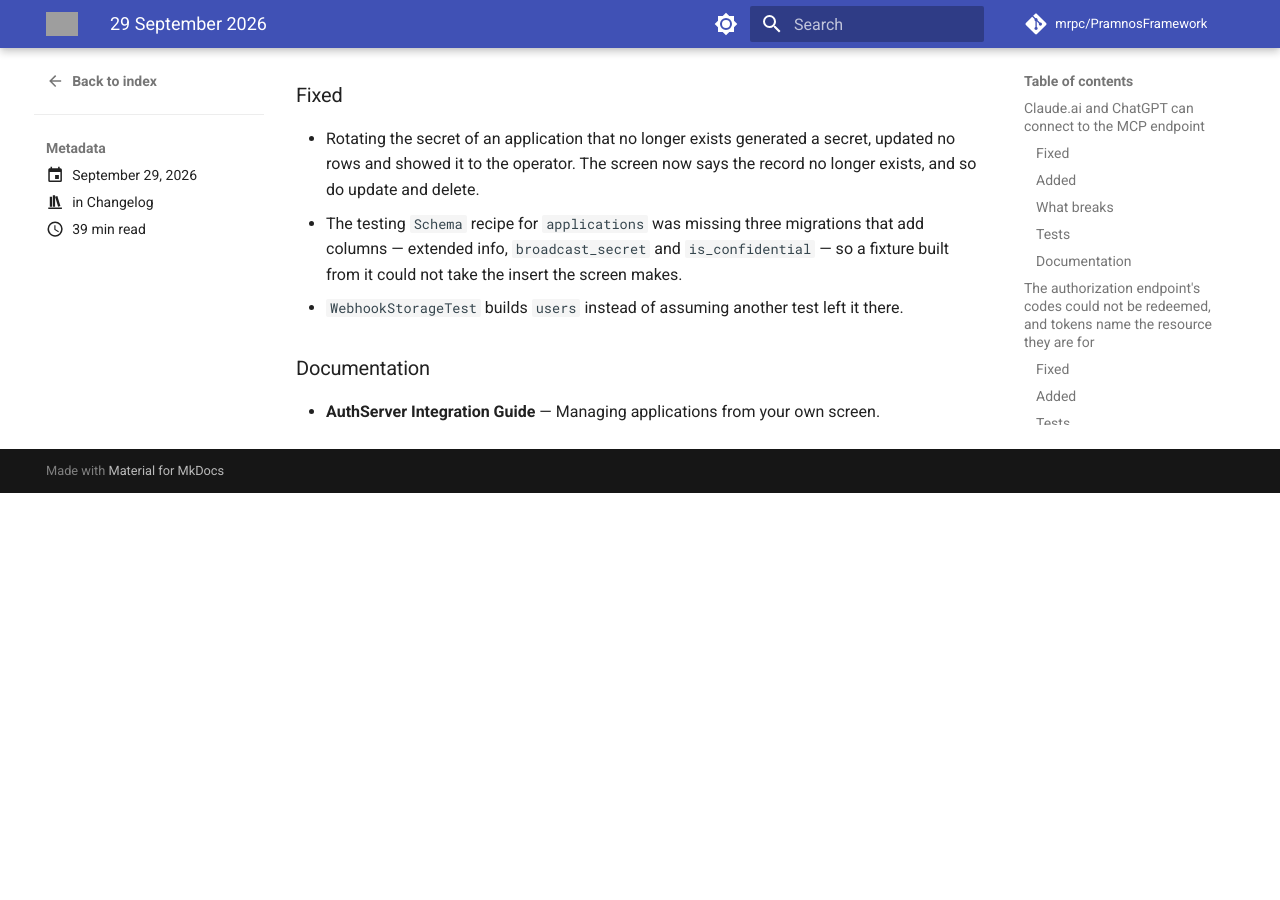
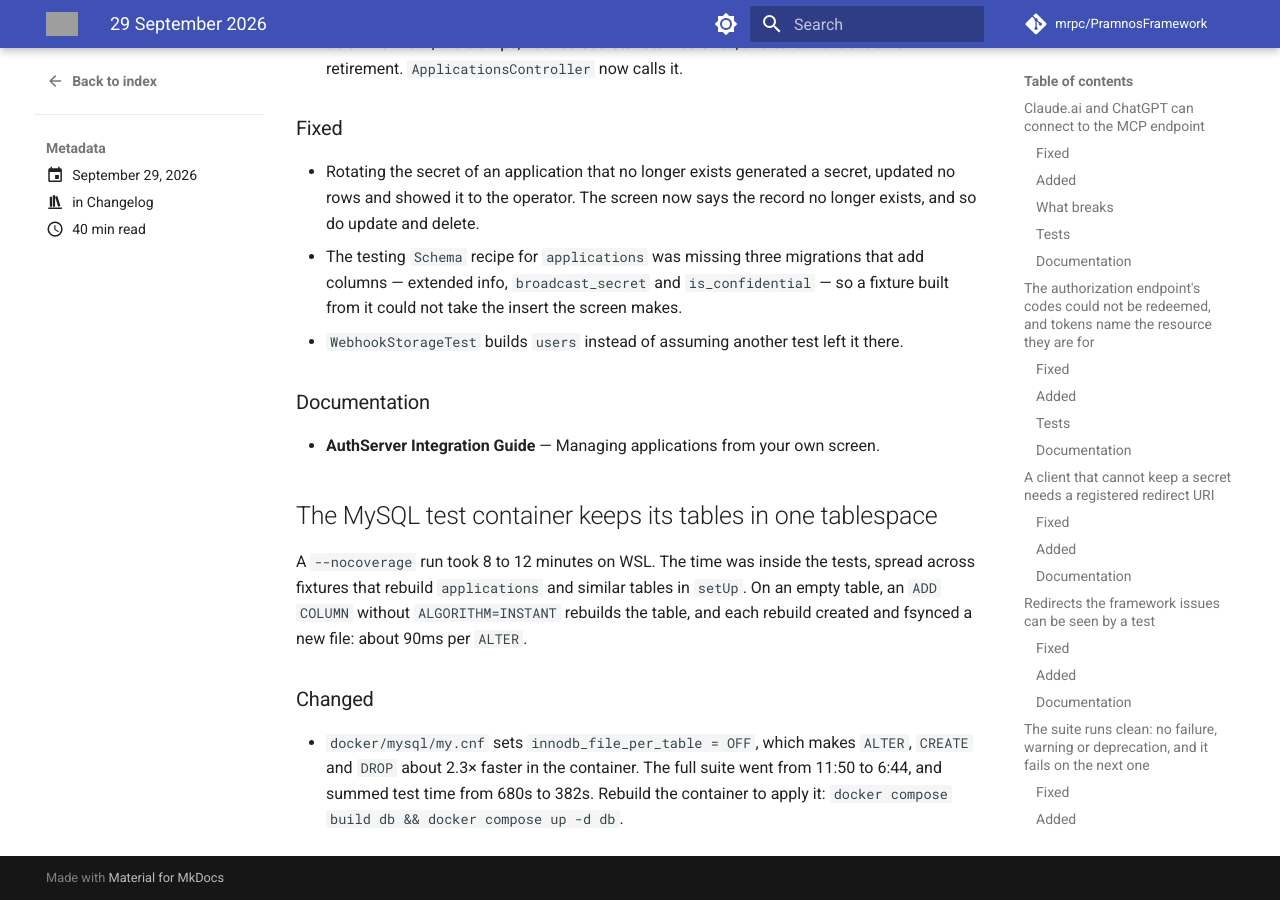
Before and after one commit to mrpc/PramnosFramework, an MkDocs documentation site: the page built from docs/version-history/posts/2026-09-29.md, in a window 1280 px wide and 900 px high, scrolled down 36796 px. Built offline with MkDocs 1.6.1 and Material for MkDocs 9.7.7, drawn with Linux system fonts in a browser that asks for light colours; comment, search, counter and statistics services are not loaded; before the commit the page ends 37289 px from its top, so only the background shows below that; some of the changed text lies outside the part shown; grey boxes are pictures that could not be loaded.

Commit message:
test(env): the MySQL test container keeps its tables in one tablespace
Fixtures rebuild applications and friends in setUp, and on an empty table
an ADD COLUMN without ALGORITHM=INSTANT rebuilds it: a file created and
fsynced per ALTER, ~90ms each. innodb_file_per_table = OFF makes DDL about
2.3x faster here; the suite went from 11:50 to 6:44.

```diff
--- a/docs/version-history/posts/2026-09-29.md
+++ b/docs/version-history/posts/2026-09-29.md
@@ -59,6 +59,7 @@ categories:
 - An API key is held to the scopes its application was granted
 - Something writes `application_stats`
 - Applications can be managed from an application's own screen
+- The MySQL test container keeps its tables in one tablespace
 
 <!-- more -->
 
@@ -1339,3 +1340,17 @@ written again, including the ones that are security decisions.
 ### Documentation
 
 - **AuthServer Integration Guide** — Managing applications from your own screen.
+
+## The MySQL test container keeps its tables in one tablespace
+
+A `--nocoverage` run took 8 to 12 minutes on WSL. The time was inside the tests, spread across
+fixtures that rebuild `applications` and similar tables in `setUp`. On an empty table, an
+`ADD COLUMN` without `ALGORITHM=INSTANT` rebuilds the table, and each rebuild created and
+fsynced a new file: about 90ms per `ALTER`.
+
+### Changed
+
+- `docker/mysql/my.cnf` sets `innodb_file_per_table = OFF`, which makes `ALTER`, `CREATE` and
+  `DROP` about 2.3× faster in the container. The full suite went from 11:50 to 6:44, and summed
+  test time from 680s to 382s. Rebuild the container to apply it:
+  `docker compose build db && docker compose up -d db`.
```
Also changed, not shown: other parts of docs/version-history/posts/2026-09-29.md (+1 -1 lines), 1 other file.
